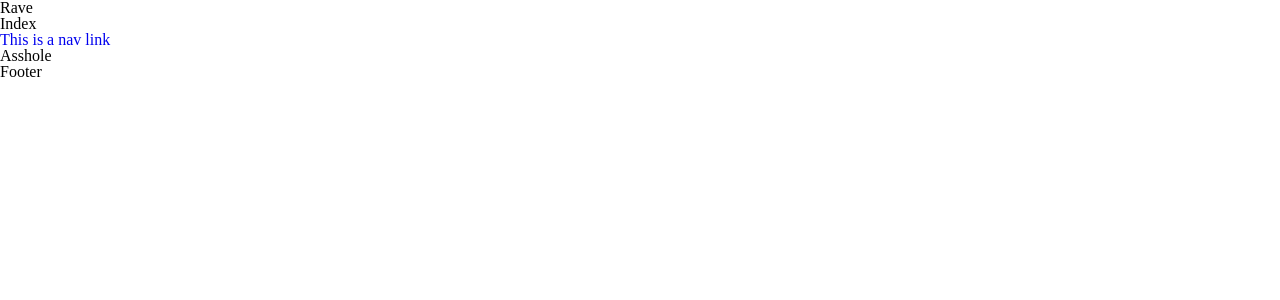
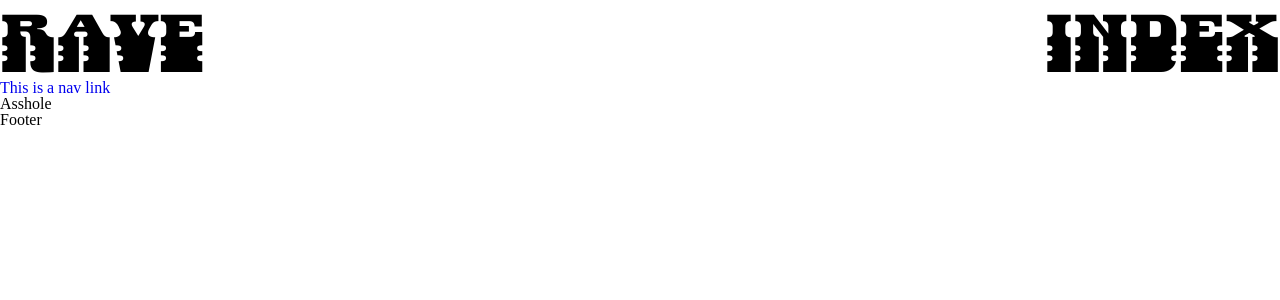
Before and after one commit to techtheriac/RaveIndexWeb, a Nuxt app: page / in a window 1280 px wide. Shown: the top 300 px of the page. Built offline with nearby package versions, Linux system fonts and the light colour scheme.

Commit message:
Add Header component

```diff
--- a/components/Header.vue
+++ b/components/Header.vue
@@ -1,6 +1,6 @@
 <template>
   <header>
-    <div>
+    <div class="container__header">
       <h1>Rave</h1>
       <h1>Index</h1>
     </div>
@@ -10,4 +10,22 @@
 
 <script setup></script>
 
-<style lang="scss" scoped></style>
+<style lang="scss" scoped>
+header {
+  display: flex;
+  flex-direction: column;
+  width: 100%;
+}
+.container__header {
+  font-family: Danfo;
+  font-size: 10vmin;
+  justify-content: space-between;
+  display: flex;
+  width: 100%;
+
+  h1 {
+    font-family: inherit;
+    font-variation-settings: "ELSH" 50;
+  }
+}
+</style>
```
